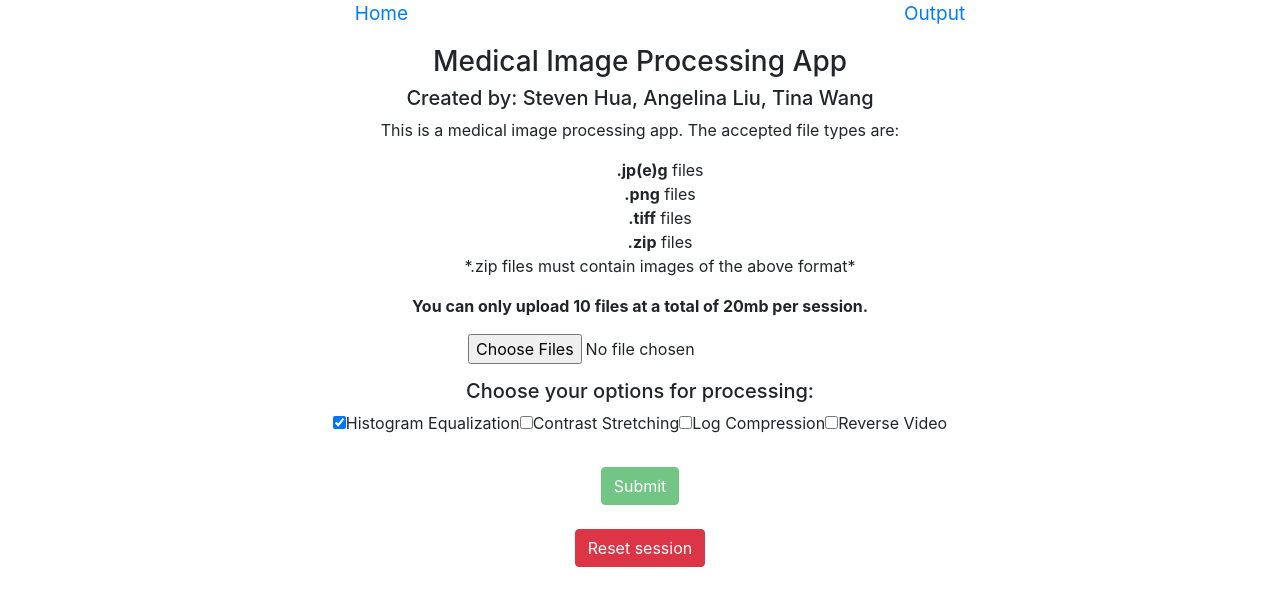
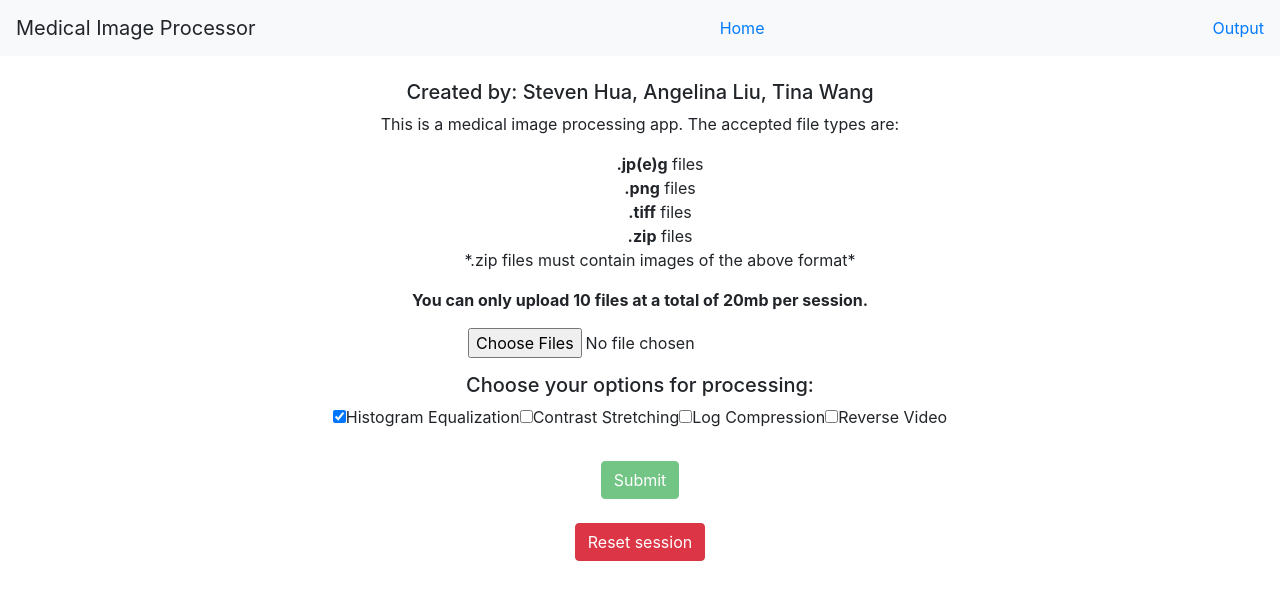
Before and after one commit to Geli25/ImageProcessor2018, a React (Create React App) app in the folder image-processing-gui/: page / in a window 1280 px wide. Shown: the top 606 px of the page. Built offline with nearby package versions, Linux system fonts and the light colour scheme; what @data-ui/histogram would draw is missing.

Commit message:
optimized navBar UI

```diff
--- a/image-processing-gui/src/Input/Stateless/Welcome.js
+++ b/image-processing-gui/src/Input/Stateless/Welcome.js
@@ -3,7 +3,7 @@ import React, {Fragment} from 'react';
 const Welcome = (props) =>{
     return(
         <Fragment>
-        <h3>Medical Image Processing App</h3>
+        <br />
         <h5>Created by: Steven Hua, Angelina Liu, Tina Wang</h5>
         </Fragment>
     );
--- a/image-processing-gui/src/Navigation/NavBarWrapper.js
+++ b/image-processing-gui/src/Navigation/NavBarWrapper.js
@@ -1,14 +1,18 @@
 import React from 'react';
+import {
+    Navbar,
+    NavbarBrand,}from 'reactstrap';
 
-import NavItem from './NavItem';
+import NavItemB from './NavItem';
 import './NavBarWrapper.css';
 
 const NavBar = (props) => (
     <div>
-        <ul className="NavBar">
-            <NavItem link="/">Home</NavItem>
-            <NavItem link="/results">Output</NavItem>
-        </ul>
+        <Navbar color="light" light>
+            <NavbarBrand>Medical Image Processor</NavbarBrand>
+                <NavItemB link="/">Home</NavItemB>
+                <NavItemB link="/results">Output</NavItemB>
+        </Navbar>
         {props.children}
     </div>
 );
--- a/image-processing-gui/src/Navigation/NavItem.js
+++ b/image-processing-gui/src/Navigation/NavItem.js
@@ -2,11 +2,9 @@ import React from 'react';
 import {NavLink} from 'react-router-dom';
 
 const NavItem = (props) => (
-    <li>
         <NavLink
             exact={props.exact}
             to={props.link}>{props.children}</NavLink>
-    </li>
 );
 
 export default NavItem;
--- a/image-processing-gui/src/Output/Output.js
+++ b/image-processing-gui/src/Output/Output.js
@@ -103,7 +103,10 @@ class Output extends Component {
 
     render() {
         let content = (
+            <Fragment>
+            <br />
             <h4>Upload files from the "Input" page to begin</h4>
+            </Fragment>
         )
         if (this.props.sentStatus&&this.state.loading){
             content=(
```
Also changed, not shown: image-processing-gui/src/Navigation/NavBarWrapper.css (line endings or trailing spaces).
